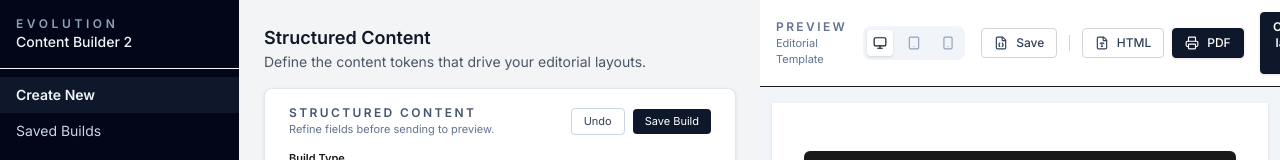
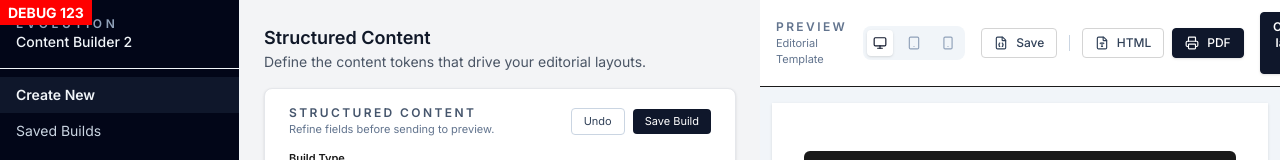
Before and after one commit to Badders80/EvolutionContentBuilder2, a React (Vite) app: page / in a window 1280 px wide. Shown: the top 160 px of the page. Built offline with nearby package versions, Linux system fonts and the light colour scheme; no server answers.

Commit message:
debug: force all preview backgrounds red with DEBUG REF label for visual reference (type fix)

```diff
--- a/src/App.tsx
+++ b/src/App.tsx
@@ -3,11 +3,17 @@ import { AppProvider } from "./context/AppContext";
 import { MainLayout } from "./components/layout/MainLayout";
 import { ErrorBoundary } from "./components/ErrorBoundary";
 
+
 const App: React.FC = () => {
   return (
     <AppProvider>
       <ErrorBoundary>
-        <MainLayout />
+        <div>
+          <div style={{position: 'fixed', top: 0, left: 0, zIndex: 9999, background: 'red', color: 'white', padding: '2px 8px', fontWeight: 'bold', fontSize: 14}}>
+            DEBUG 123
+          </div>
+          <MainLayout />
+        </div>
       </ErrorBoundary>
     </AppProvider>
   );
--- a/src/components/preview/PreviewPanel.tsx
+++ b/src/components/preview/PreviewPanel.tsx
@@ -5,6 +5,7 @@ import { determineTemplate } from "../../utils/layoutRules";
 import { VisualTemplate } from "../Templates/VisualTemplate";
 import { EditorialOutput } from "../Templates/EditorialOutput";
 import { LongformTemplate } from "../Templates/LongformTemplate";
+import { InvestorPreview } from "../../features/investorhub/InvestorPreview";
 import { exportToPDF, exportToHTMLFull } from "../../utils";
 import { runLayoutTweaks, runOptimise } from "../../hooks/layoutAI";
 
@@ -75,7 +76,16 @@ export const PreviewPanel: React.FC<PreviewPanelProps> = ({ isExport }) => {
     }
   };
 
+  // Type guard to check if structured is a ContentDocument
+  function isContentDocument(obj: any): obj is import("../../types/content").ContentDocument {
+    return obj && typeof obj === 'object' && 'content_type' in obj;
+  }
+
   const renderTemplate = () => {
+    // Render InvestorPreview if content_type is investor_report
+    if (isContentDocument(structured) && structured.content_type === 'investor_report') {
+      return <InvestorPreview doc={structured as import("../../types/content").ContentDocument} />;
+    }
     const templateProps = { structured, layoutConfig, settings };
     switch (resolvedLayout) {
       case 'visual':
--- a/src/features/investorhub/InvestorPreview.tsx
+++ b/src/features/investorhub/InvestorPreview.tsx
@@ -64,7 +64,10 @@ export function InvestorPreview({ doc, media }: InvestorPreviewProps) {
 
 
   return (
-    <div className="min-h-screen bg-neutral-50 border-4 border-red-500">
+    <div className="min-h-screen bg-red-500 border-4 border-black relative">
+      <div style={{position: 'fixed', top: 40, left: 0, zIndex: 9999, background: 'black', color: 'white', padding: '6px 18px', fontWeight: 'bold', fontSize: 22, letterSpacing: 2}}>
+        DEBUG REF
+      </div>
       {/* Dark hero toggle */}
       <div className="flex justify-end px-6 pt-4">
         <button
@@ -83,14 +86,14 @@ export function InvestorPreview({ doc, media }: InvestorPreviewProps) {
             alt="Evolution Stables"
             className="h-6 w-auto"
           />
-          <span className="text-xs text-neutral-400">DEBUG 123</span>
+          <span className="text-xs text-white bg-black px-2 py-1 rounded">DEBUG 123</span>
         </div>
         <span className="text-[11px] tracking-[0.2em] uppercase text-neutral-500">
           {CONTENT_LABELS[doc.content_type] || "UPDATE"}
         </span>
       </header>
       {/* Hero + grid */}
-      <div className="max-w-5xl mx-auto px-6 pt-10 pb-10 grid gap-12 md:grid-cols-[minmax(0,2fr)_minmax(0,1.4fr)]">
+      <div className="max-w-5xl mx-auto px-6 pt-10 pb-10 grid gap-12 md:grid-cols-[minmax(0,2fr)_minmax(0,1.4fr)] bg-red-500">
         {/* Left: hero text + body */}
         <div>
           <h1 className={heroHeadlineClass}>{doc.headline}</h1>
@@ -98,14 +101,14 @@ export function InvestorPreview({ doc, media }: InvestorPreviewProps) {
           {/* Mobile: pull-quote below hero */}
           <div className="md:hidden mt-8">
             {doc.body_highlights && doc.body_highlights.length > 0 && (
-              <div className={quoteCardClass}>
+              <div className={quoteCardClass + ' bg-red-500'}>
                 <div className="text-lg md:text-xl italic leading-relaxed text-neutral-800">{doc.body_highlights[0]}</div>
                 <div className="mt-4 text-[11px] tracking-[0.18em] uppercase text-neutral-500">{attribution}</div>
               </div>
             )}
           </div>
           {/* Body text */}
-          <section className="max-w-3xl mx-auto px-0 mt-10 space-y-5 text-neutral-800 leading-relaxed">
+          <section className="max-w-3xl mx-auto px-0 mt-10 space-y-5 text-neutral-800 leading-relaxed bg-red-500">
             <p className="text-base leading-7">{doc.body_intro}</p>
             <p className="text-base leading-7">{doc.body_details}</p>
             {doc.body_highlights && doc.body_highlights.length > 1 && (
```
